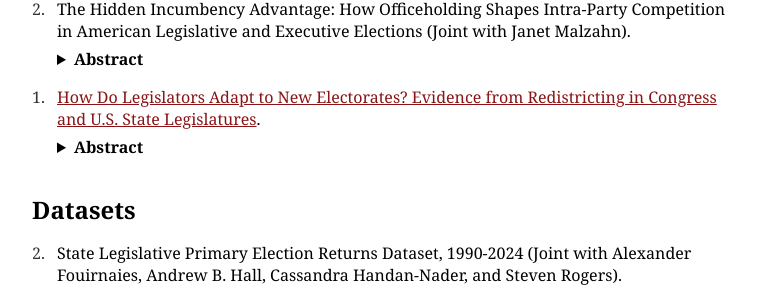
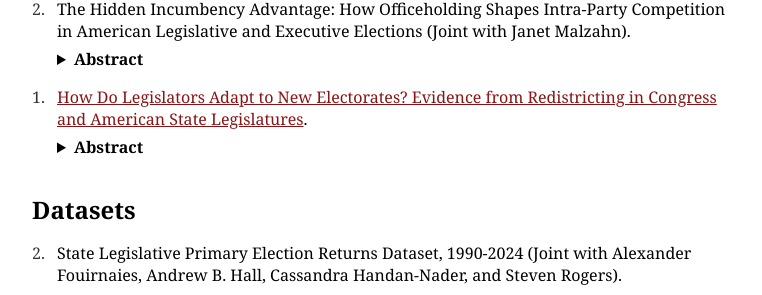
Before and after one commit to AndyMyersSkol/AndyMyersSkol.github.io, a Jekyll site: the page index.html, which Jekyll copies as it is, in a window 1280 px wide. Shown: the part 1379-1674 px from the top of the page, without its empty margins (258-1020 px from the left). Built offline with Jekyll 4.4.1, drawn with Linux system fonts in a browser that asks for light colours.

Commit message:
Update index.html

```diff
--- a/index.html
+++ b/index.html
@@ -186,7 +186,7 @@
 
    <ul class="numbered publications">
         <li data-number="1">
-        <a target="_blank" class="bib" href="/myers_redistricting.pdf">How Do Legislators Adapt to New Electorates? Evidence from Redistricting in Congress and U.S. State Legislatures</a>.
+        <a target="_blank" class="bib" href="/myers_redistricting.pdf">How Do Legislators Adapt to New Electorates? Evidence from Redistricting in Congress and American State Legislatures</a>.
             <details class="abstract-container">
                 <summary>
                     <span>Abstract</span>
```
